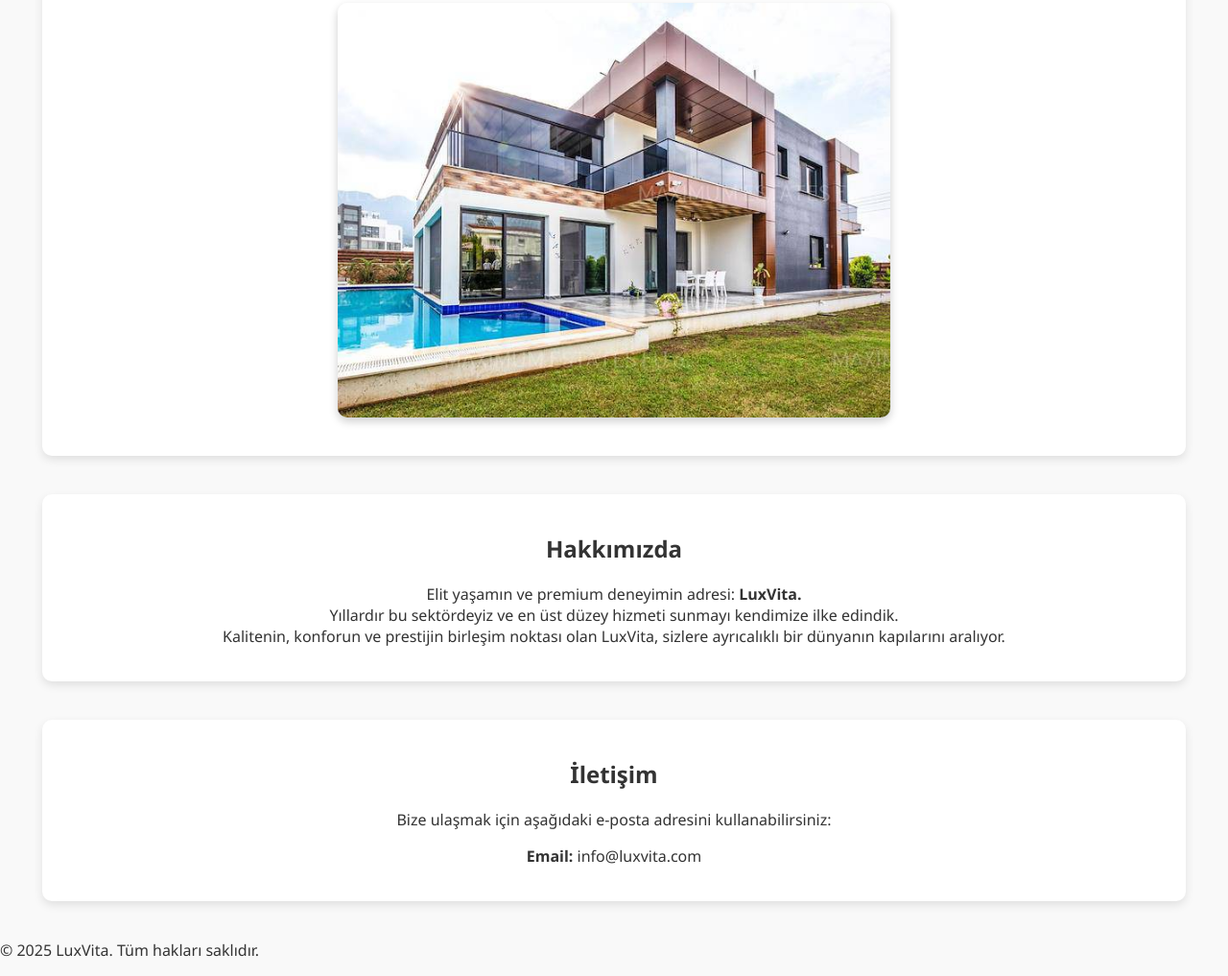
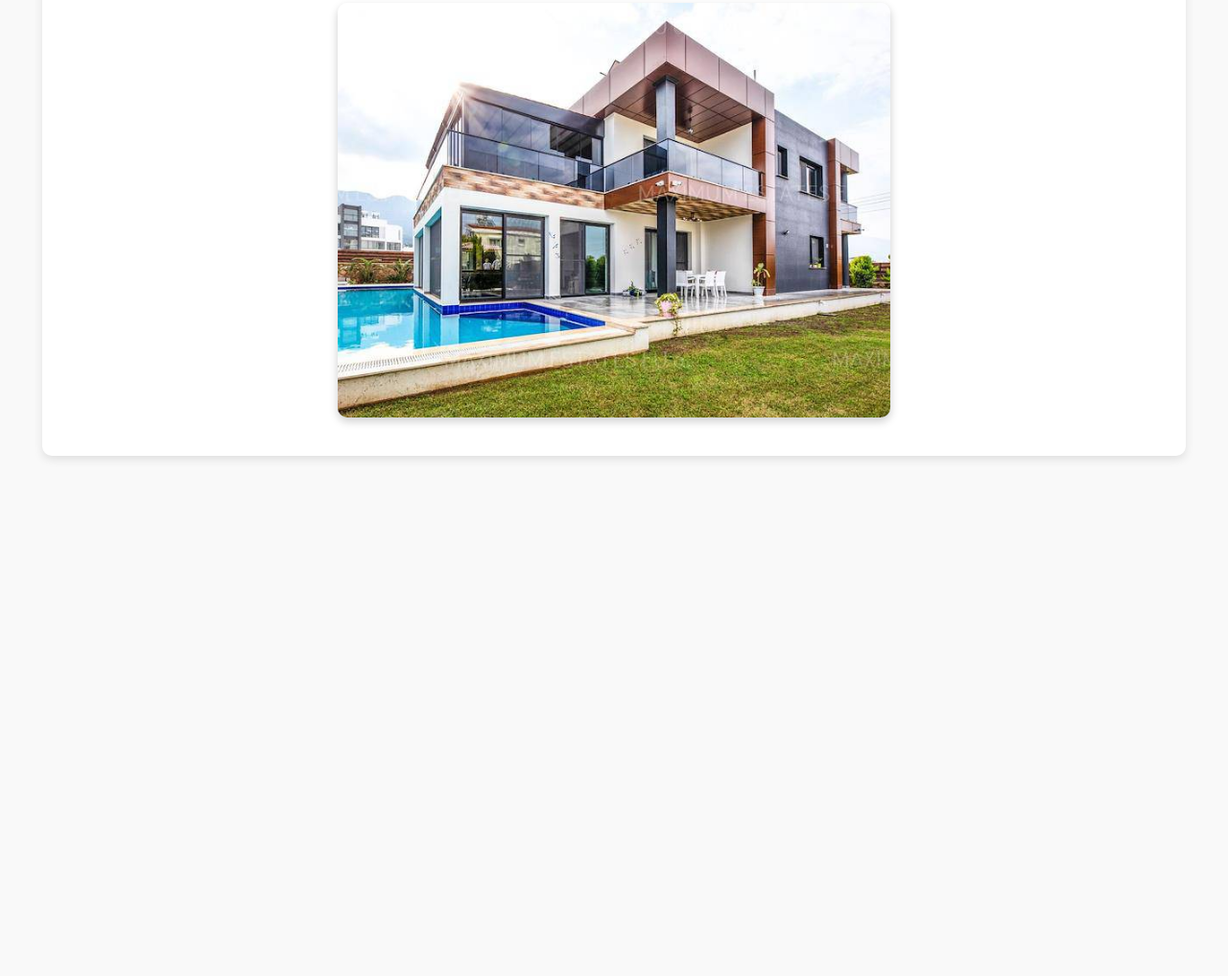
Before and after one commit to Opulenza/LuxVita, a plain HTML site: page index.html in a window 1280 px wide. Shown: the part 353-1370 px from the top of the page at 96% size. After the commit the page ends 868 px from the top, so only its background shows below. Drawn offline with Linux system fonts and the light colour scheme.

Commit message:
Update index.html

```diff
--- a/index.html
+++ b/index.html
@@ -95,25 +95,5 @@
     <section id="anasayfa" class="container active">
         <img src="https://raw.githubusercontent.com/Opulenza/LuxVita/main/dd.jpg" alt="Ana Sayfa Resmi" class="hero-image">
     </section>
-
-    <!-- Hakkımızda Sayfası -->
-    <section id="hakkimizda" class="container">
-        <h2>Hakkımızda</h2>
-        <p>Elit yaşamın ve premium deneyimin adresi: <strong>LuxVita.</strong><br>
-        Yıllardır bu sektördeyiz ve en üst düzey hizmeti sunmayı kendimize ilke edindik.<br>
-        Kalitenin, konforun ve prestijin birleşim noktası olan LuxVita, sizlere ayrıcalıklı bir dünyanın kapılarını aralıyor.</p>
-    </section>
-
-    <!-- İletişim Sayfası -->
-    <section id="iletisim" class="container">
-        <h2>İletişim</h2>
-        <p>Bize ulaşmak için aşağıdaki e-posta adresini kullanabilirsiniz:</p>
-        <p><strong>Email:</strong> info@luxvita.com</p>
-    </section>
-
-    <!-- Footer -->
-    <footer>
-        <p>&copy; 2025 LuxVita. Tüm hakları saklıdır.</p>
-    </footer>
 </body>
 </html>
```
